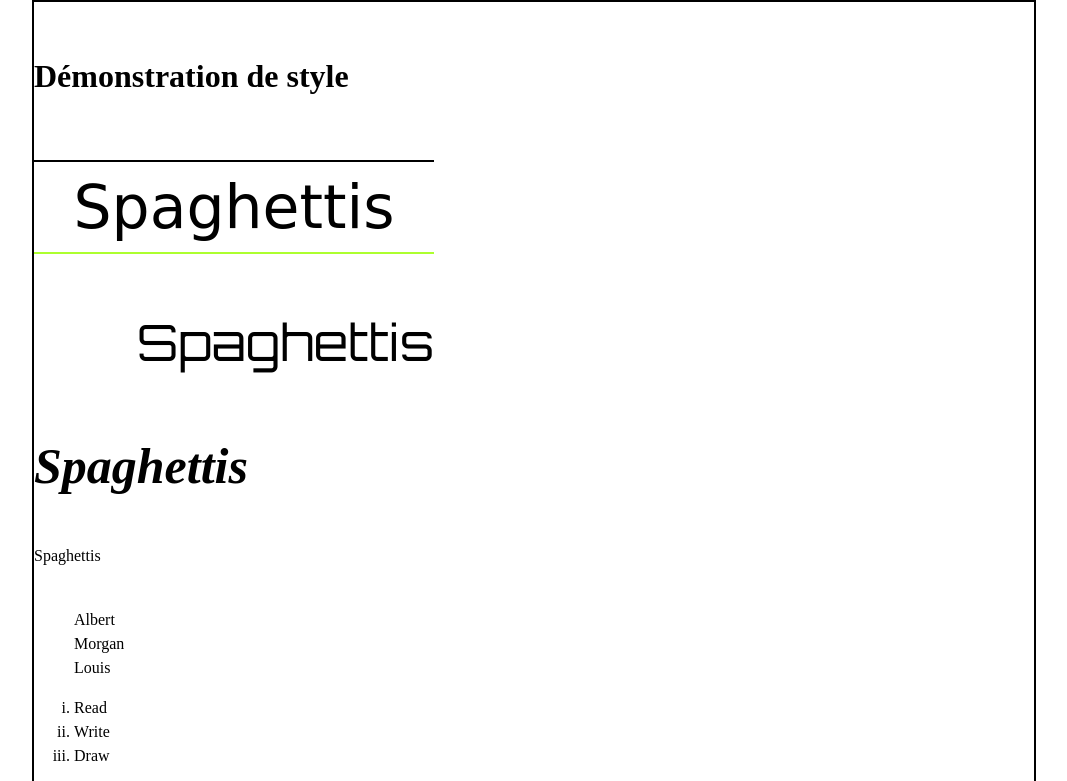
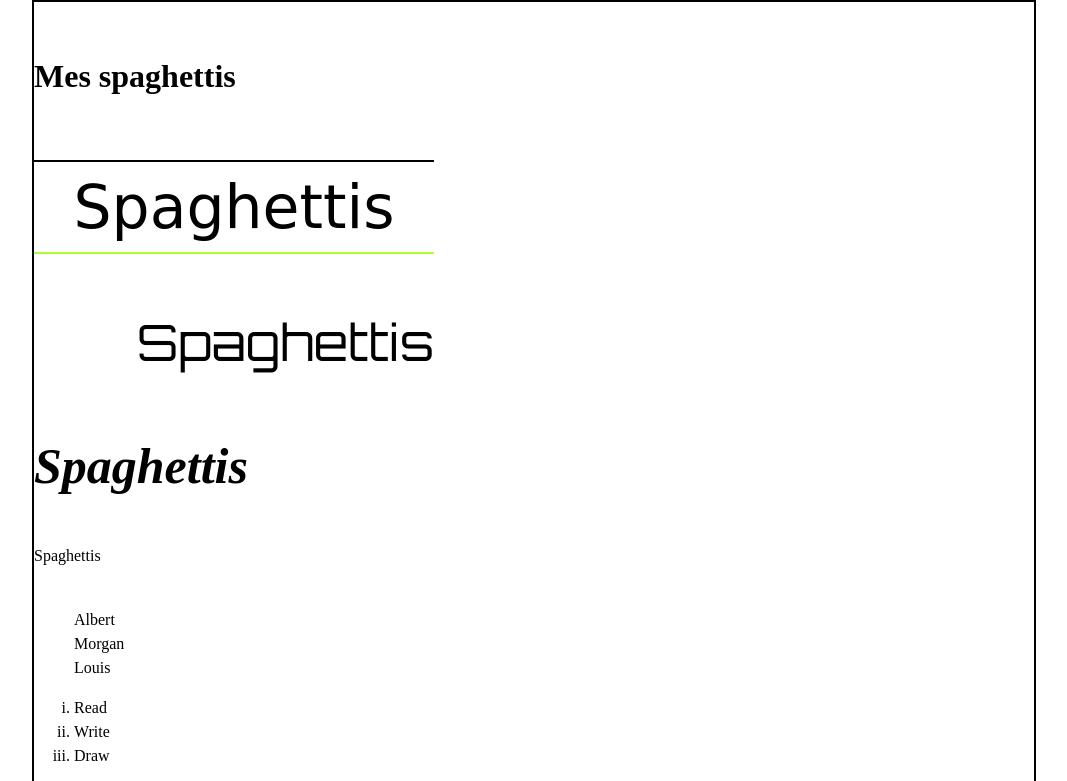
Before and after one commit to DarkX88/DarkX88.github.io, a plain HTML site: page index.html in a window 1280 px wide. Shown: the top 781 px of the page, without its empty margins (106-1173 px from the left). Drawn offline with Linux system fonts and the light colour scheme; a web font is replaced by a local one.

Commit message:
change title

```diff
--- a/index.html
+++ b/index.html
@@ -10,7 +10,7 @@
 <link href="https://fonts.googleapis.com/css?family=Mansalva|Orbitron&display=swap" rel="stylesheet">
 </head>
 <body>
-    <h1>Démonstration de style</h1>
+    <h1>Mes spaghettis</h1>
     <p class="ma-classe1">Spaghettis</p>
     <p class="ma-classe2">Spaghettis</p>
     <p class="ma-classe3">Spaghettis</p>
```
